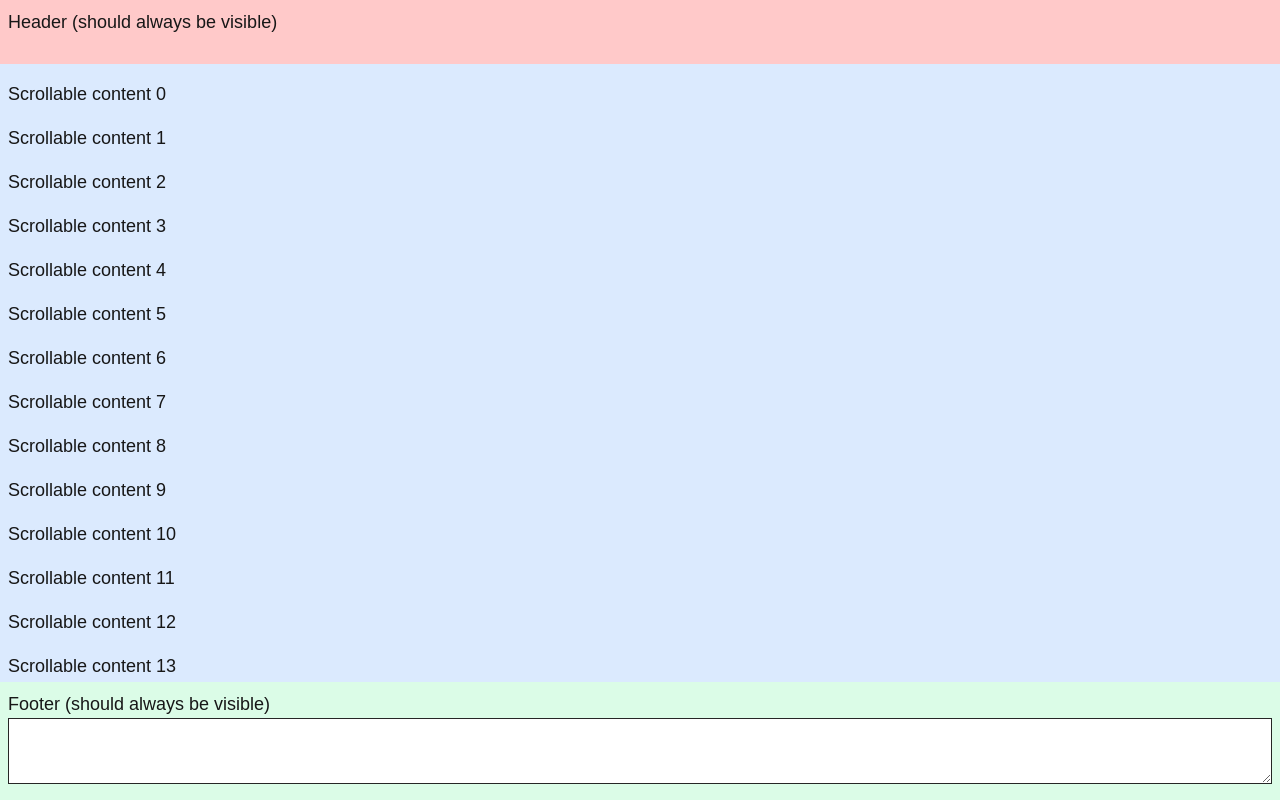
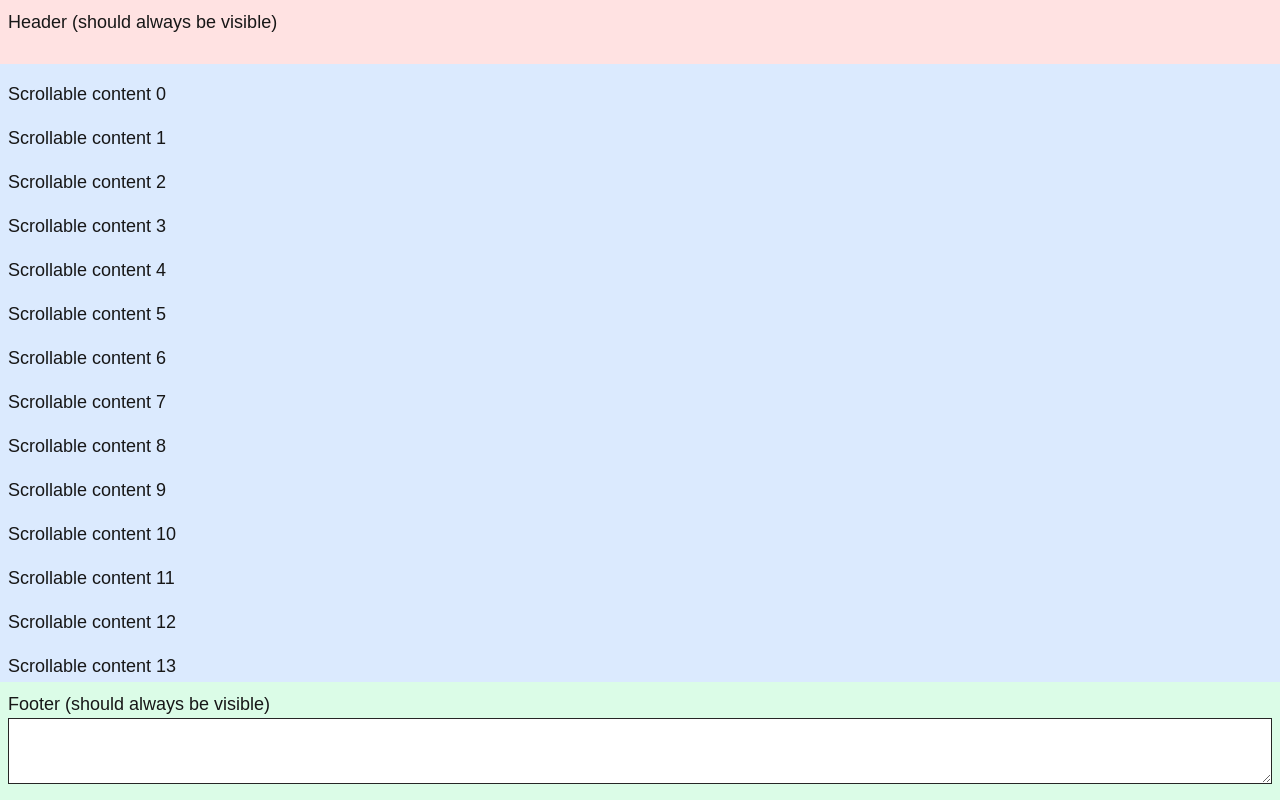
Before and after one commit to viniciuspjardim/virtual-keyboard-api-test, a Next.js app: page / in a window 1280 px wide. Built offline with nearby package versions, Linux system fonts and the light colour scheme.

Commit message:
Update colors

```diff
--- a/src/app/page.tsx
+++ b/src/app/page.tsx
@@ -9,7 +9,7 @@
     /* Page container 100 dvh (100% of the dynamic view height) */
     <div className="flex h-dvh flex-col text-lg text-neutral-900">
       {/* Header */}
-      <div className="h-16 shrink-0 bg-red-200 p-2">
+      <div className="h-16 shrink-0 bg-red-100 p-2">
         Header (should always be visible)
       </div>
 
```
